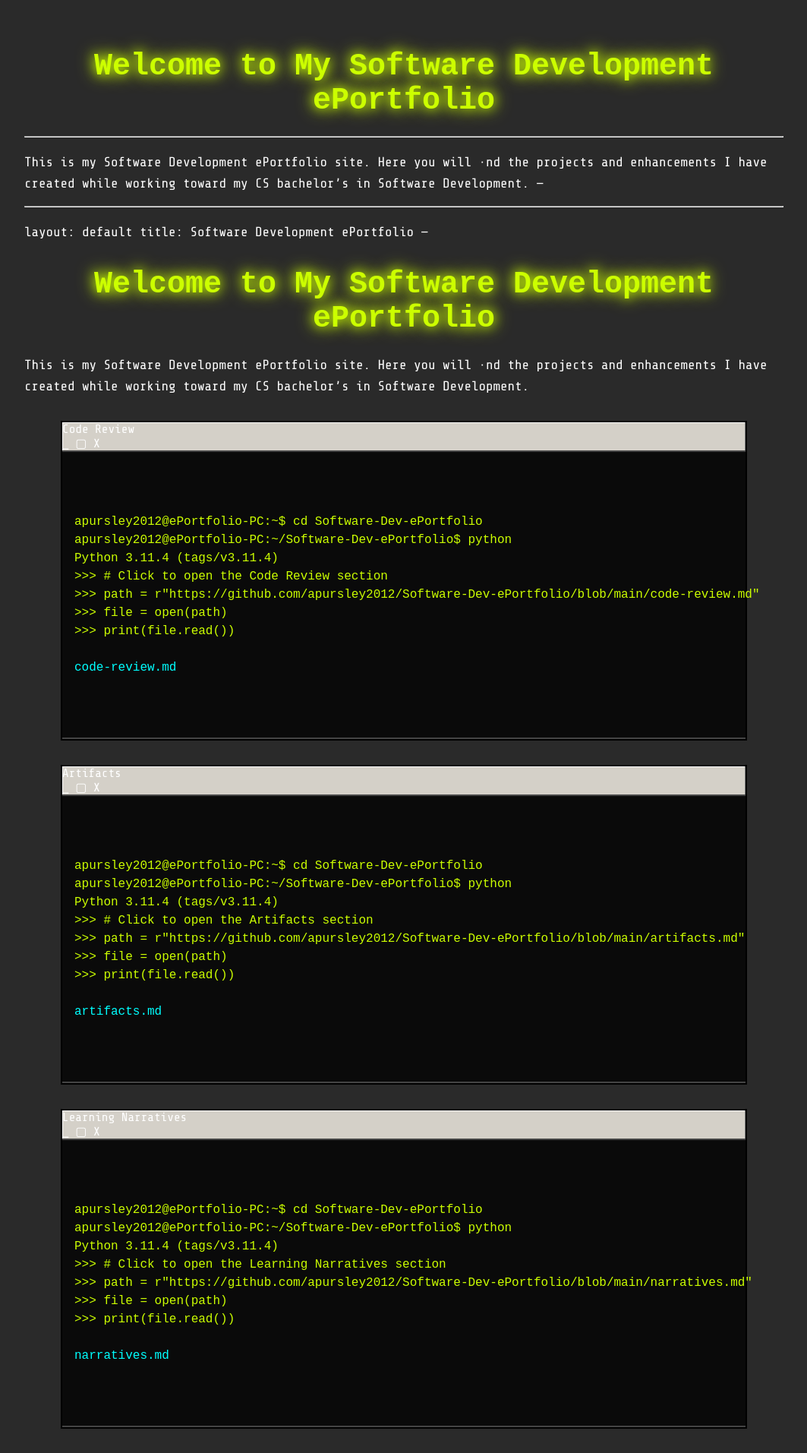
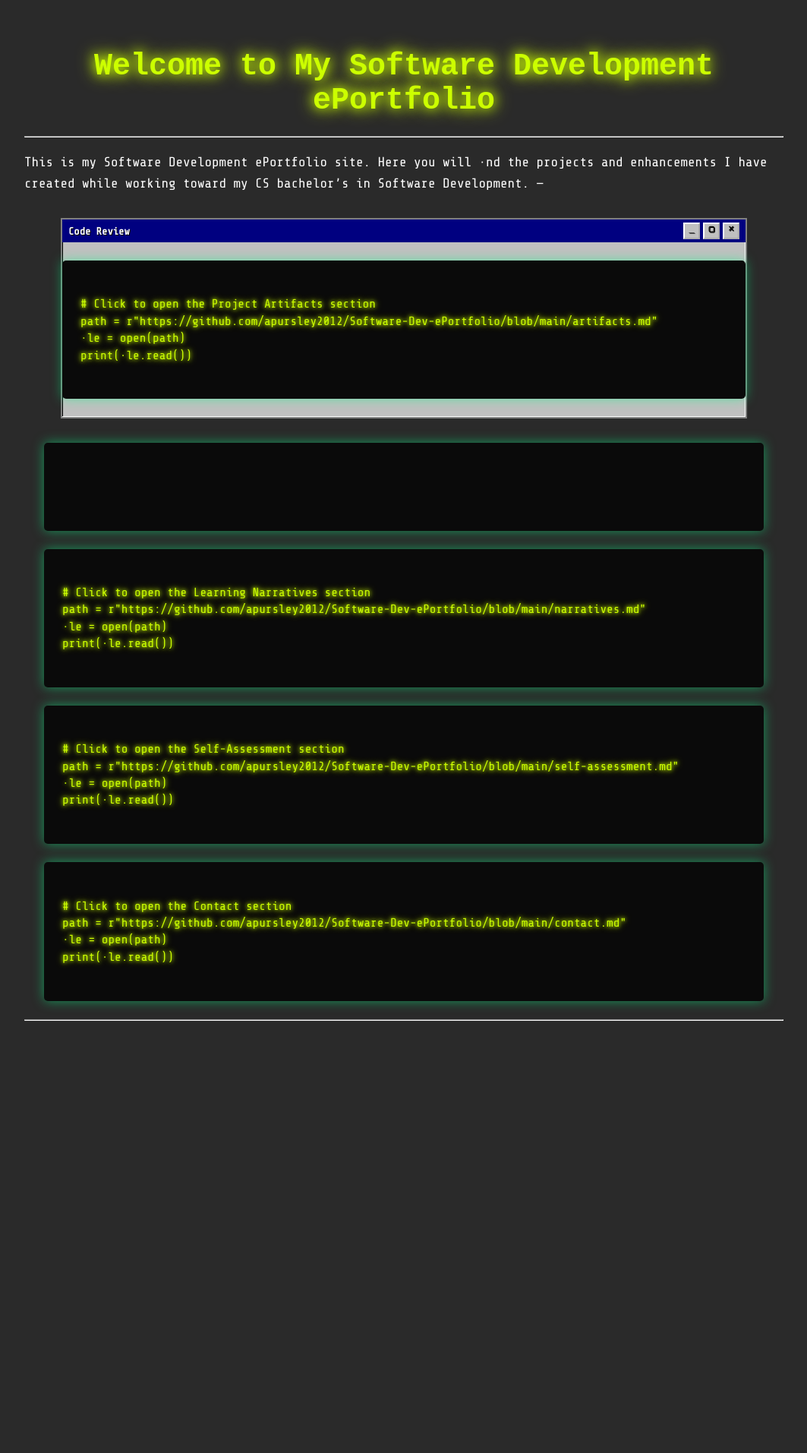
Before and after one commit to apursley2012/software-dev-portfolio-test-1, a Jekyll site: the page built from index.md, in a window 1280 px wide. Shown: the top 1913 px of the page at 76% size, without its empty margins (108-1171 px from the left). Built offline with Jekyll 4.4.1, drawn with Linux system fonts in a browser that asks for light colours; after the commit the page ends 1384 px from its top, so only the background shows below that; some of the changed text lies outside the part shown.

Commit message:
update test 2

```diff
--- a/assets/css/style.css
+++ b/assets/css/style.css
@@ -178,81 +178,62 @@ p {
     text-shadow: 0 0 5px #ccff00; /* Glow for inline code */
 }
 
-
+/* Retro terminal container styling */
 .terminal-container {
-  background-color: #d4d0c8; /* Classic Windows grey */
-  border: 2px solid #000;
-  box-shadow: inset -1px -1px 0 #808080, inset 1px 1px 0 #ffffff;
+  background-color: #c0c0c0; /* Retro Windows gray */
+  border: 2px solid #808080;
+  box-shadow: inset -1px -1px 0 #ffffff, inset 1px 1px 0 #000000;
+  padding: 0;
+  margin: 2rem auto;
   max-width: 900px;
-  margin: 2rem auto;
-  padding: 0;
   font-family: 'Share Tech Mono', monospace;
 }
 
-.terminal-header {
-  background-color: #c0c0c0;
-  color: #000;
+/* Retro title bar */
+.terminal-titlebar {
+  background-color: #000080; /* Classic blue */
+  color: #ffffff;
   display: flex;
+  align-items: center;
   justify-content: space-between;
-  align-items: center;
-  padding: 0.3rem 0.5rem;
-  font-size: 0.9rem;
-  border-bottom: 2px solid #808080;
+  padding: 0.25rem 0.5rem;
+  font-size: 0.85rem;
+  font-weight: bold;
+  text-shadow: 1px 1px #000;
 }
 
+/* Title text left-aligned */
 .terminal-title {
-  font-weight: bold;
+  flex: 1;
+  text-align: left;
 }
 
+/* Retro buttons (right corner) */
 .terminal-buttons {
   display: flex;
   gap: 4px;
 }
 
-.terminal-buttons .button {
-  background: #d4d0c8;
-  border: 2px solid #808080;
+.terminal-btn {
   width: 18px;
   height: 18px;
-  display: flex;
-  align-items: center;
-  justify-content: center;
+  background-color: #c0c0c0;
+  border: 2px outset #ffffff;
+  color: #000;
+  font-size: 0.75rem;
+  text-align: center;
+  line-height: 14px;
   font-weight: bold;
-  box-shadow: inset -1px -1px 0 #ffffff, inset 1px 1px 0 #404040;
+  font-family: monospace;
 }
 
-.window-terminal {
-  background-color: #0a0a0a;
-  color: #ccff00;
-  font-family: 'Share Tech Mono', monospace;
-  padding: 1rem;
-  font-size: 1rem;
-  line-height: 1.5;
-  white-space: pre-wrap;
-  border-top: 2px solid #444;
-  border-bottom: 2px solid #444;
-}
-
-.window-terminal a {
-  color: #00ffff;
+/* Link styling for page titles inside terminal window */
+.terminal-title a.terminal-link {
+  color: #ffffff;
   text-decoration: none;
 }
 
-.window-terminal a:hover {
+.terminal-title a.terminal-link:hover {
   text-decoration: underline;
+  cursor: pointer;
 }
-
-.cursor {
-  display: inline-block;
-  width: 8px;
-  height: 1em;
-  background-color: #ccff00;
-  animation: blink 1s steps(2, start) infinite;
-  margin-left: 3px;
-}
-
-@keyframes blink {
-  to {
-    visibility: hidden;
-  }
-}
--- a/index.md
+++ b/index.md
@@ -8,126 +8,57 @@ title: Software Development ePortfolio
 This is my Software Development ePortfolio site. Here you will find the projects and enhancements I have created while working toward my CS bachelor’s in Software Development.
 ---
 
----
-layout: default
-title: Software Development ePortfolio
----
-
-<h2 id="typed-welcome">Welcome to My Software Development ePortfolio</h2>
-
-This is my Software Development ePortfolio site. Here you will find the projects and enhancements I have created while working toward my CS bachelor’s in Software Development.
-
-<!-- Code Review Terminal -->
 <div class="terminal-container">
-  <div class="window-header">
-    <span class="window-title">Code Review</span>
-    <div class="window-buttons">
-      <span class="btn minimize">_</span>
-      <span class="btn maximize">▢</span>
-      <span class="btn close">X</span>
+  <div class="terminal-titlebar">
+    <div class="terminal-title">
+      <a class="terminal-link" href="https://github.com/apursley2012/Software-Dev-ePortfolio/blob/main/code-review.md">Code Review</a>
+    </div>
+    <div class="terminal-buttons">
+      <div class="terminal-btn">_</div>
+      <div class="terminal-btn">▢</div>
+      <div class="terminal-btn">×</div>
     </div>
   </div>
-  <div class="window-terminal">
-    <pre><code>apursley2012@ePortfolio-PC:~$ cd Software-Dev-ePortfolio
-apursley2012@ePortfolio-PC:~/Software-Dev-ePortfolio$ python
-Python 3.11.4 (tags/v3.11.4)
->>> # Click to open the Code Review section
->>> path = r"https://github.com/apursley2012/Software-Dev-ePortfolio/blob/main/code-review.md"
->>> file = open(path)
->>> print(file.read())
-
-<a href="https://github.com/apursley2012/Software-Dev-ePortfolio/blob/main/code-review.md" target="_blank">code-review.md</a><span class="cursor">█</span></code></pre>
+  <div class="terminal-window">
+    <code>
+# Click to open the Project Artifacts section
+path = r"https://github.com/apursley2012/Software-Dev-ePortfolio/blob/main/artifacts.md"
+file = open(path)
+print(file.read())
+    </code>
   </div>
 </div>
 
-<!-- Artifacts Terminal -->
-<div class="terminal-container">
-  <div class="window-header">
-    <span class="window-title">Artifacts</span>
-    <div class="window-buttons">
-      <span class="btn minimize">_</span>
-      <span class="btn maximize">▢</span>
-      <span class="btn close">X</span>
-    </div>
-  </div>
-  <div class="window-terminal">
-    <pre><code>apursley2012@ePortfolio-PC:~$ cd Software-Dev-ePortfolio
-apursley2012@ePortfolio-PC:~/Software-Dev-ePortfolio$ python
-Python 3.11.4 (tags/v3.11.4)
->>> # Click to open the Artifacts section
->>> path = r"https://github.com/apursley2012/Software-Dev-ePortfolio/blob/main/artifacts.md"
->>> file = open(path)
->>> print(file.read())
+<div class="terminal-window" onclick="window.location.href='https://github.com/apursley2012/Software-Dev-ePortfolio/blob/main/artifacts.md'">
+    <code>
 
-<a href="https://github.com/apursley2012/Software-Dev-ePortfolio/blob/main/artifacts.md" target="_blank">artifacts.md</a><span class="cursor">█</span></code></pre>
-  </div>
+    </code>
 </div>
 
-<!-- Narratives Terminal -->
-<div class="terminal-container">
-  <div class="window-header">
-    <span class="window-title">Learning Narratives</span>
-    <div class="window-buttons">
-      <span class="btn minimize">_</span>
-      <span class="btn maximize">▢</span>
-      <span class="btn close">X</span>
-    </div>
-  </div>
-  <div class="window-terminal">
-    <pre><code>apursley2012@ePortfolio-PC:~$ cd Software-Dev-ePortfolio
-apursley2012@ePortfolio-PC:~/Software-Dev-ePortfolio$ python
-Python 3.11.4 (tags/v3.11.4)
->>> # Click to open the Learning Narratives section
->>> path = r"https://github.com/apursley2012/Software-Dev-ePortfolio/blob/main/narratives.md"
->>> file = open(path)
->>> print(file.read())
-
-<a href="https://github.com/apursley2012/Software-Dev-ePortfolio/blob/main/narratives.md" target="_blank">narratives.md</a><span class="cursor">█</span></code></pre>
-  </div>
+<div class="terminal-window" onclick="window.location.href='https://github.com/apursley2012/Software-Dev-ePortfolio/blob/main/narratives.md'">
+    <code>
+# Click to open the Learning Narratives section
+path = r"https://github.com/apursley2012/Software-Dev-ePortfolio/blob/main/narratives.md"
+file = open(path)
+print(file.read())
+    </code>
 </div>
 
-<!-- Self-Assessment Terminal -->
-<div class="terminal-container">
-  <div class="window-header">
-    <span class="window-title">Professional Self-Assessment</span>
-    <div class="window-buttons">
-      <span class="btn minimize">_</span>
-      <span class="btn maximize">▢</span>
-      <span class="btn close">X</span>
-    </div>
-  </div>
-  <div class="window-terminal">
-    <pre><code>apursley2012@ePortfolio-PC:~$ cd Software-Dev-ePortfolio
-apursley2012@ePortfolio-PC:~/Software-Dev-ePortfolio$ python
-Python 3.11.4 (tags/v3.11.4)
->>> # Click to open the Self-Assessment section
->>> path = r"https://github.com/apursley2012/Software-Dev-ePortfolio/blob/main/self-assessment.md"
->>> file = open(path)
->>> print(file.read())
-
-<a href="https://github.com/apursley2012/Software-Dev-ePortfolio/blob/main/self-assessment.md" target="_blank">self-assessment.md</a><span class="cursor">█</span></code></pre>
-  </div>
+<div class="terminal-window" onclick="window.location.href='https://github.com/apursley2012/Software-Dev-ePortfolio/blob/main/self-assessment.md'">
+    <code>
+# Click to open the Self-Assessment section
+path = r"https://github.com/apursley2012/Software-Dev-ePortfolio/blob/main/self-assessment.md"
+file = open(path)
+print(file.read())
+    </code>
 </div>
 
-<!-- Contact Terminal -->
-<div class="terminal-container">
-  <div class="window-header">
-    <span class="window-title">Contact</span>
-    <div class="window-buttons">
-      <span class="btn minimize">_</span>
-      <span class="btn maximize">▢</span>
-      <span class="btn close">X</span>
-    </div>
-  </div>
-  <div class="window-terminal">
-    <pre><code>apursley2012@ePortfolio-PC:~$ cd Software-Dev-ePortfolio
-apursley2012@ePortfolio-PC:~/Software-Dev-ePortfolio$ python
-Python 3.11.4 (tags/v3.11.4)
->>> # Click to open the Contact section
->>> path = r"https://github.com/apursley2012/Software-Dev-ePortfolio/blob/main/contact.md"
->>> file = open(path)
->>> print(file.read())
-
-<a href="https://github.com/apursley2012/Software-Dev-ePortfolio/blob/main/contact.md" target="_blank">contact.md</a><span class="cursor">█</span></code></pre>
-  </div>
+<div class="terminal-window" onclick="window.location.href='https://github.com/apursley2012/Software-Dev-ePortfolio/blob/main/contact.md'">
+    <code>
+# Click to open the Contact section
+path = r"https://github.com/apursley2012/Software-Dev-ePortfolio/blob/main/contact.md"
+file = open(path)
+print(file.read())
+    </code>
 </div>
+---
```
